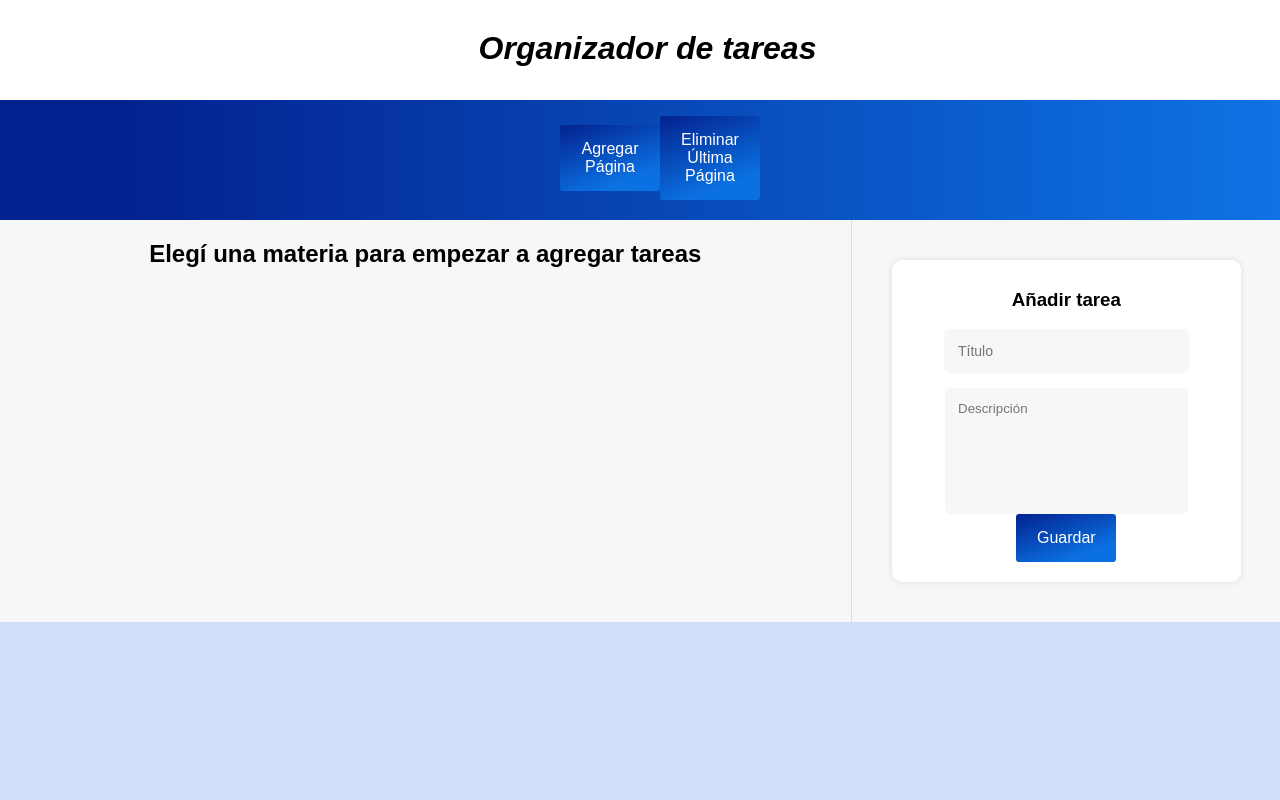
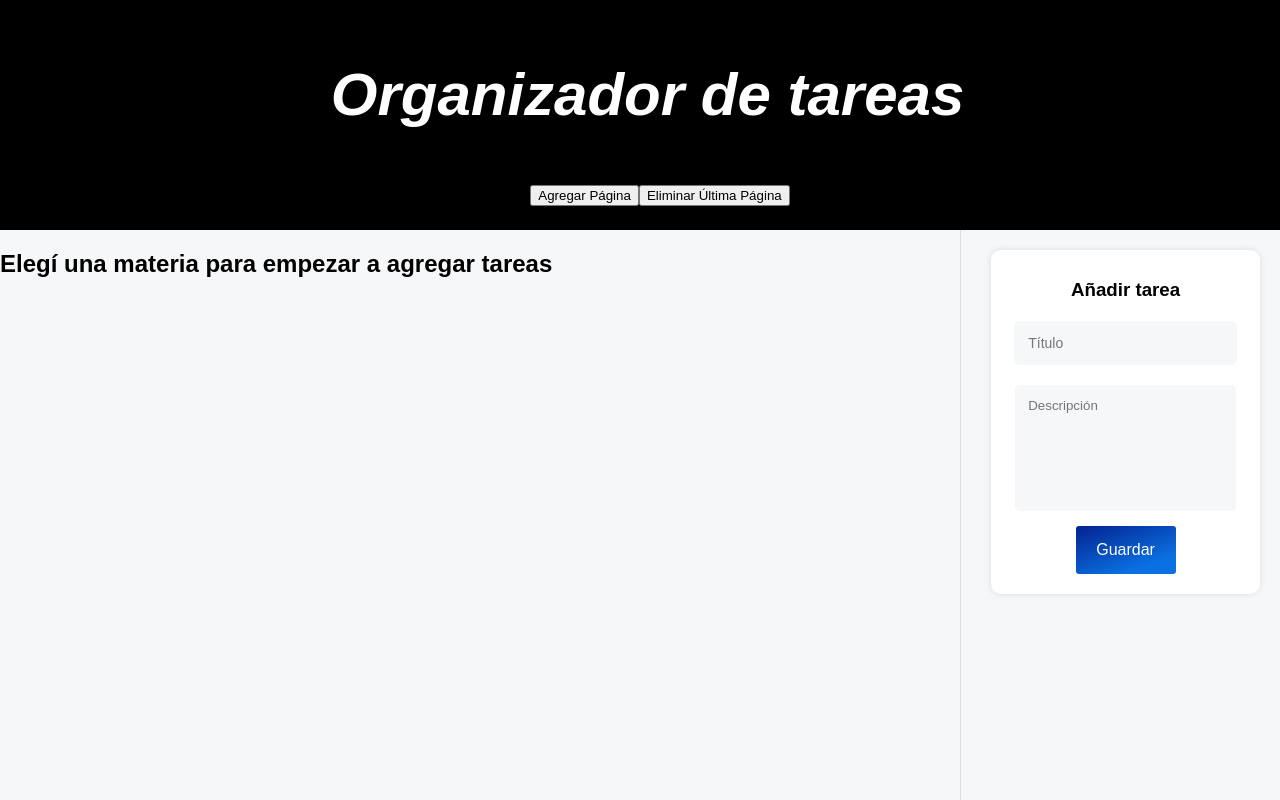
Before and after one commit to augustorodriguezz/organizador-propio, a React (Create React App) app: page / in a window 1280 px wide. Shown: the top 800 px of the page. Built offline with nearby package versions, Linux system fonts and the light colour scheme.

Commit message:
Funcionalidades terminadas, hay que ver como hacer para dejar los estilos fijos en el nav

```diff
--- a/package.json
+++ b/package.json
@@ -3,6 +3,11 @@
   "version": "0.1.0",
   "private": true,
   "dependencies": {
+    "@fortawesome/fontawesome-svg-core": "^6.5.1",
+    "@fortawesome/free-brands-svg-icons": "^6.5.1",
+    "@fortawesome/free-regular-svg-icons": "^6.5.1",
+    "@fortawesome/free-solid-svg-icons": "^6.5.1",
+    "@fortawesome/react-fontawesome": "^0.2.0",
     "@testing-library/jest-dom": "^5.17.0",
     "@testing-library/react": "^13.4.0",
     "@testing-library/user-event": "^13.5.0",
--- a/src/componentes/PageContent.js
+++ b/src/componentes/PageContent.js
@@ -1,3 +1,5 @@
+import { faSquareCheck } from "@fortawesome/free-regular-svg-icons";
+import { FontAwesomeIcon } from "@fortawesome/react-fontawesome";
 import { useEffect } from "react";
 import React from 'react'
 
@@ -27,15 +29,15 @@ export const PageContent = ({title, pages, numeroDePagina , listadoState, setLis
   return (
   <>
 
-
-
     {
             listadoState != null && listadoState.map( (tarea) => {
               return (
                 <article className="tarea-item" key={tarea.id}>
+                  <div className="tareaDiv">
                     <h3 className="title">{tarea.titulo}</h3>
                     <p className="description">{tarea.descripcion}</p>
-                    <button className="delete" onClick={()=> borrarTarea(tarea.id)} >Borrar</button>
+                  </div>
+                    <button className="delete" onClick={()=> borrarTarea(tarea.id)} ><FontAwesomeIcon className="icon" icon={faSquareCheck} /></button>
                 </article>
               )
             })
--- a/src/index.css
+++ b/src/index.css
@@ -18,27 +18,31 @@ body {
   "content content content lateral"
   "footer footer footer footer"
   ;
-  grid-template-rows: 100px 120px auto 70px;
+  grid-template-rows: 130px 100px 800px 70px;
+  grid-template-columns: repeat(4, 1fr);
 }
 /* ESTILOS DEL HEADER: */
 .header {
   grid-area: header;
-  background-color: #fff;
+  background-color: #000;
   text-align: left;
   font-style: italic;
   display: flex;
   justify-content: center;
+
 }
 
 .header h1 {
   margin-left: 15px;
-  margin-top: 30px;
+  font-size: 60px;
+  margin-top: 60px;
+  color: #fff;
 }
 
 /* ESTILOS DEL NAV: */
 .nav {
   grid-area: nav;
-  background: linear-gradient(90deg , #03228f 10% , #0e73e4 100%);
+  background-color: #000;
 
 }
 .nav > ul {
@@ -46,48 +50,77 @@ body {
   justify-content: center;
   align-items: center;
   list-style: none;
+  margin-top: 55px;
+}
+.nav .li {
+  padding-top: 14px;
+  padding-bottom: 50px;
+  background-color: #edeef1;
+  margin-left: 1px;
+  margin-right: 1px;
+  border-radius: 30px;
+  border: 0.5px solid #979696;
+  opacity: .5;
+  transition: all 0.2s ease-in;
+}
+.nav .li:hover{
+  background-color: #f6f7f9;
+  opacity: 1;
+  cursor: pointer;
+}
+.nav .li2{
+  background-color: #f6f7f9;
+  opacity: 1;
+  cursor: pointer;
+}
 
-}
-.nav li {
-  padding: 10px;
-
-}
 .nav a {
   display: block;
   margin-left: 30px;
   margin-right: 30px;
   font-size: 18px;
   font-weight: lighter;
-  color: #fff;
+  color: #000;
+  opacity: 1;
   text-decoration: none;
   transition: all 300ms;
 }
 .nav a:hover {
   transform: scale(1.1);
 }
+
 /* ESTILOS PARA EL CONTENIDO: */
 .content {
   grid-area: content;
   background-color: #f6f7f9;
   display: flex;
   flex-flow: column wrap;
-  justify-content: flex-start;
-  align-items: slex-start;
+  align-items: flex-start;
+  z-index: 100;
 }
 .tarea-item {
+  display: flex;
+  max-height: 150px;
   flex-grow: 1;
-  margin: 20px;
-  margin-left: 20px;
-  margin-right: 20px;
+  width: 40%;
+  margin-top: 20px;
+  margin-left: 10px;
+  margin-right: 10px;
+  justify-content: space-between;
   background-color: #fff;
   box-shadow: 0 0 6px #ddd;
   border-radius: 8px;
-  padding-top: 60px;
-  padding-bottom: 60px;
+  padding-top: 30px;
+  padding-bottom: 30px;
   padding-left: 25px;
   padding-right: 25px;
 }
-button , input[type="submit"] , input[type="button"] {
+.tareaDiv{
+ margin: 0 auto;
+ width: 80%;
+}
+
+ input[type="submit"] , input[type="button"] {
   background: linear-gradient(160deg , #03228f 0% , #0b70e1 77%);
   color: #fff;
   border: 0;
@@ -95,12 +128,28 @@ button , input[type="submit"] , input[type="button"] {
   padding: 15px;
   border-radius: 3px;
   width: 100px;
-  /* margin-top: 15px; */
-  text-transform: capitalize;
+
   font-size: 16px;
   font-weight: 500;
   cursor: pointer;
   transition: all 600ms;
+
+}
+.icon{
+  height: 30px;
+  width: 30px;
+  color: #fff;
+}
+.delete {
+  background: linear-gradient(160deg , #13c448 0% , #10ff58 77%);
+  border: 0;
+  outline: 0;
+  border-radius: 10px;
+  width: 45px;
+  height: 40px ;
+  cursor: pointer;
+  transition: all 600ms ease-in;
+  margin: auto 0;
 
 }
 .tarea-item .edit:hover {
@@ -114,7 +163,8 @@ button , input[type="submit"] , input[type="button"] {
   grid-area: lateral;
   background-color: #f6f7f9;
   border-left: 1px solid #ddd;
-  padding: 20px;
+  padding-left: 10px;
+  padding-right: 10px;
 }
 .lateral > div {
   box-sizing: border-box;
@@ -129,15 +179,18 @@ button , input[type="submit"] , input[type="button"] {
 .lateral input[type="text"] , .lateral textarea {
   display: block;
   margin: 0 auto;
-  margin-top: 15px;
+  margin-top: 20px;
   padding: 12px;
   border-radius: 5px;
   background-color: #f6f7f9;
   color: #454545;
-  width: 70%;
+  width: 85%;
   opacity: 4;
   outline: 0;
   border-color: transparent;
+}
+.save{
+  margin-top: 15px;
 }
 .lateral input[type="text"]{
   font-size: 14px;
--- a/src/layout/Aside.js
+++ b/src/layout/Aside.js
@@ -27,10 +27,10 @@ export const Aside = ({setListadoState, numeroDePagina, currentPageTitle}) => {
       descripcion
     }
     setTareas(tarea);
-    const llave= `${currentPageTitle}`;
-    let objetos = JSON.parse(localStorage.getItem(llave));
-    setListadoState([...objetos, tarea]);
-    guardarEnStorage(tarea);
+    const llave = `${currentPageTitle}`;
+  let objetos = JSON.parse(localStorage.getItem(llave)) || [];
+  setListadoState([...objetos, tarea]);
+  guardarEnStorage(tarea);
 
   }
 
@@ -49,8 +49,9 @@ export const Aside = ({setListadoState, numeroDePagina, currentPageTitle}) => {
                       name='descripcion'>
                     </textarea>
                     <input
+                      className='save'
                       type="submit"
-                      value="guardar"
+                      value="Guardar"
                     />
                 </form>
             </div>
--- a/src/layout/Nav.js
+++ b/src/layout/Nav.js
@@ -6,7 +6,7 @@ export const Nav = ({pages, setPages, setPageIndex, setCurrentPageTitle}) => {
 
       const [showAddPageForm, setShowAddPageForm] = useState(false);
       const [newPageTitle, setNewPageTitle] = useState('');
-
+      const [isPageActive , setIsPageActive] = useState (false);
 
       const handleAddPage = () => {
         setShowAddPageForm(true);
@@ -39,7 +39,7 @@ export const Nav = ({pages, setPages, setPageIndex, setCurrentPageTitle}) => {
 
         <ul>
         {pages.map((page, index) => (
-          <li key={page.id} onClick={() => {pageClick(index); setCurrentPageTitle(page.title);}}>
+          <li key={page.id} className={isPageActive ? 'li2' : 'li'} onClick={() => {pageClick(index); setCurrentPageTitle(page.title);}}>
             <NavLink to={`/${page.title.toLowerCase()}`}>{page.title}</NavLink>
           </li>
         ))}
```
Also changed, not shown: src/rutas/Rutas.js (line endings or trailing spaces), 1 other file (tests, documents, lock files or other folders).
